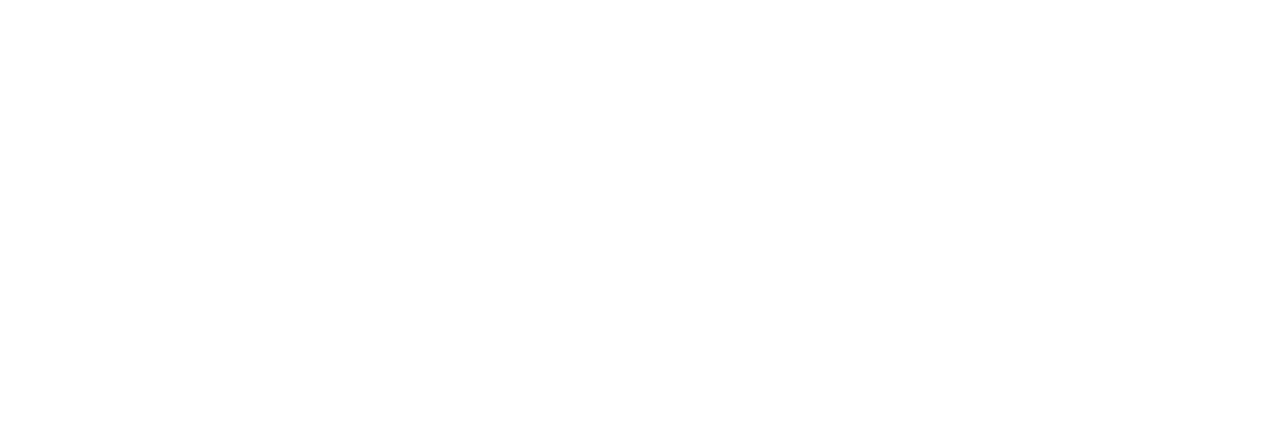
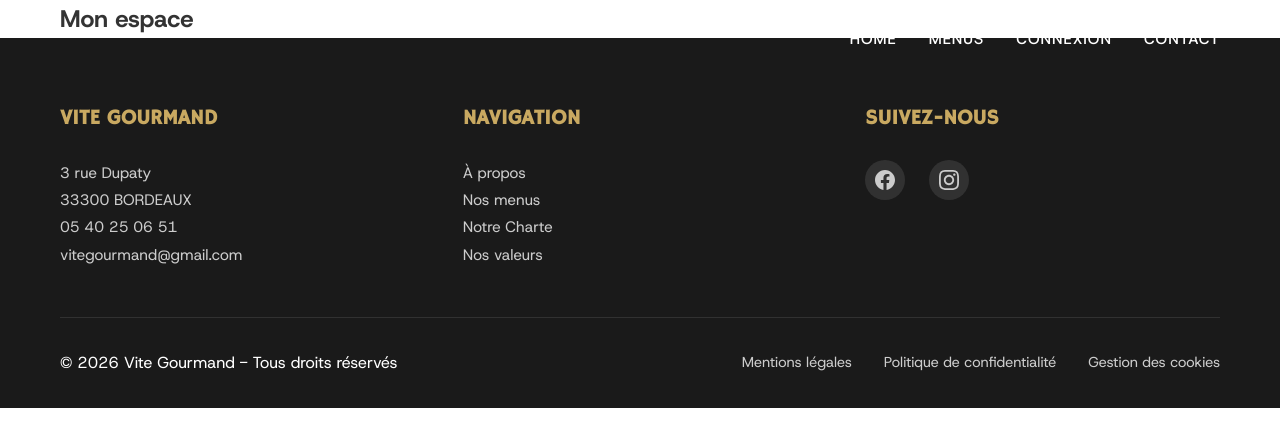
Before and after one commit to robertoreynaleon/vitegourmand-frontend, a React (Create React App) app: page /user/dashboard in a window 1280 px wide. Before the commit this address had no page. Shown: the top 446 px of the page. Built offline with nearby package versions, Linux system fonts and the light colour scheme.

Commit message:
Récupération de données Dashboard utilisateur

```diff
--- a/src/App.js
+++ b/src/App.js
@@ -5,6 +5,7 @@
 import MenuShow from './pages/menu/MenuShow';
 import Login from './pages/auth/Login';
 import Register from './pages/auth/Register';
+import Dashboard from './pages/user/Dashboard';
 import './App.scss';
 
 function App() {
@@ -17,6 +18,7 @@
           <Route path='/menu/show/:id' element={<MenuShow />} />
           <Route path='/auth/login/' element={<Login />} />
           <Route path='/auth/register/' element={<Register />} />
+          <Route path='/user/dashboard/' element={<Dashboard />} />
         </Routes>
       </BrowserRouter>
     </AuthProvider>
--- /dev/null
+++ b/src/pages/user/Dashboard.jsx
@@ -0,0 +1,70 @@
+import React from 'react';
+import { Link } from 'react-router-dom';
+import Header from '../../components/Header';
+import Footer from '../../components/Footer';
+import { useAuth } from '../../context/AuthContext';
+
+function Dashboard() {
+    const { user } = useAuth();
+
+    return (
+        <div className="dashboard-page">
+            <Header />
+
+            <main>
+                <section className="dashboard-section">
+                    <div className="container">
+
+                        <h1 className="dashboard-title">Mon espace</h1>
+
+                        {user && (
+                            <>
+                                {/* Carte profil */}
+                                <div className="dashboard-card dashboard-card--profile">
+                                    <div className="dashboard-card__header">
+                                        <div>
+                                            <h2>Mes informations personnelles</h2>
+                                        </div>
+                                        <div className="dashboard-card__identity">
+                                            <h3>
+                                                {user.name} {user.lastname}
+                                            </h3>
+                                        </div>
+                                    </div>
+
+                                    <ul className="dashboard-info-list">
+                                        <li className="dashboard-info-item">
+                                            <span className="dashboard-info-label">Email : </span>
+                                            <span className="dashboard-info-value">{user.email}</span>
+                                        </li>
+                                        <li className="dashboard-info-item">
+                                            <span className="dashboard-info-label">Téléphone : </span>
+                                            <span className="dashboard-info-value">{user.phone || '—'}</span>
+                                        </li>
+                                        <li className="dashboard-info-item">
+                                            <span className="dashboard-info-label">Adresse : </span>
+                                            <span className="dashboard-info-value">
+                                                {user.address
+                                                    ? `${user.address}, ${user.postalCode} ${user.city}`
+                                                    : '—'}
+                                            </span>
+                                        </li>
+                                    </ul>
+
+                                    <Link to="/user/edit" className="dashboard-btn-edit">
+                                        Modifier mes informations
+                                    </Link>
+                                </div>
+                            </>
+                        )}
+
+                    </div>
+                </section>
+            </main>
+
+            <Footer />
+        </div>
+    );
+}
+
+export default Dashboard;
```
